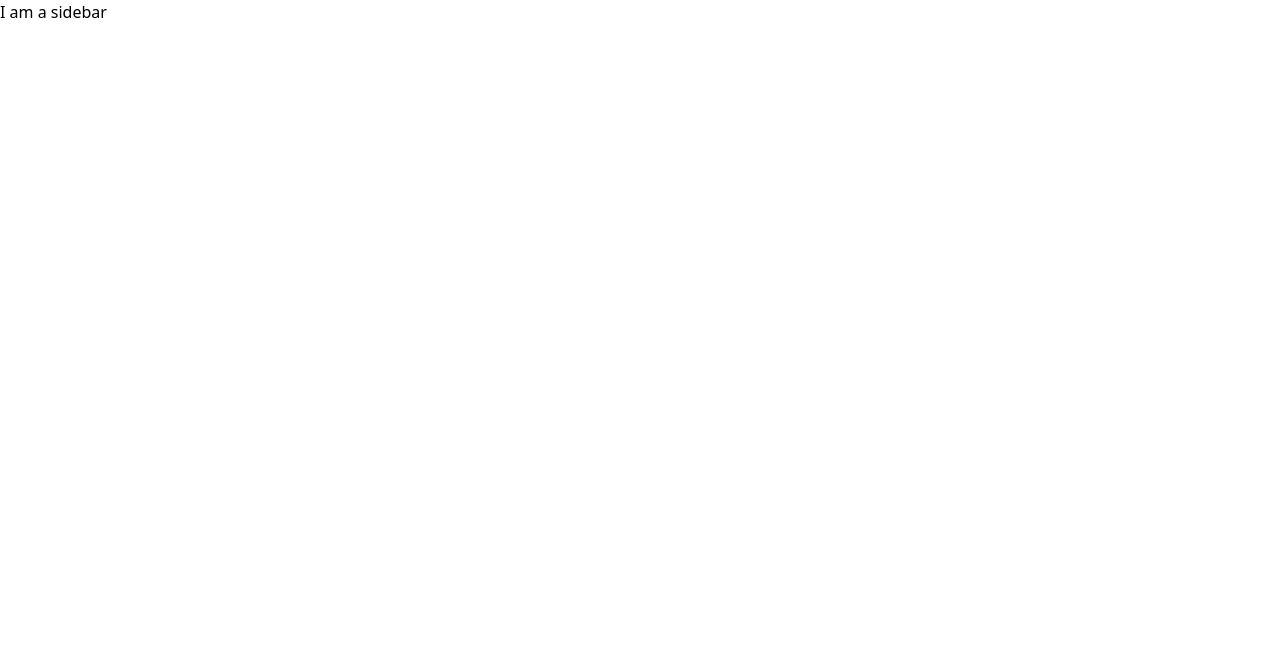
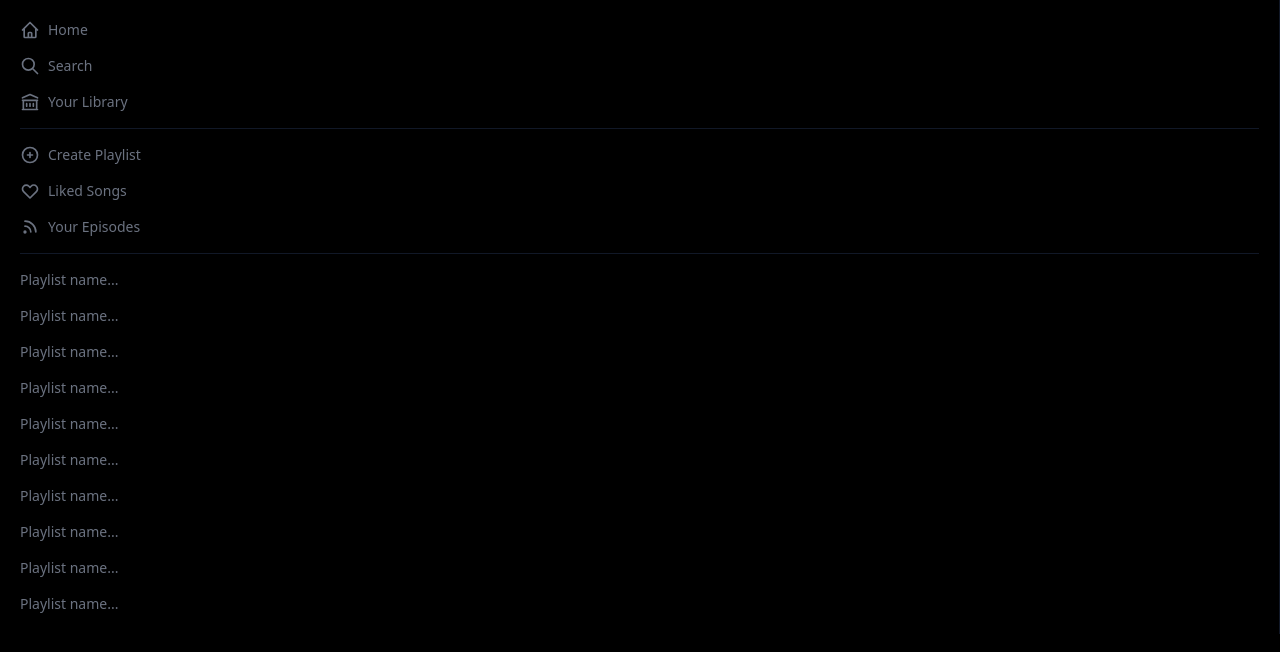
Before and after one commit to bhanujggandhi/spotify-clone-build, a Next.js app: page / in a window 1280 px wide. Shown: the top 652 px of the page. Built offline with nearby package versions, Linux system fonts and the light colour scheme.

Commit message:
style: Sidebar styled

```diff
--- a/components/Siderbar.tsx
+++ b/components/Siderbar.tsx
@@ -1,7 +1,62 @@
 import React from 'react'
+import {
+  HomeIcon,
+  SearchIcon,
+  LibraryIcon,
+  PlusCircleIcon,
+  HeartIcon,
+  RssIcon,
+} from '@heroicons/react/outline'
 
 function Siderbar() {
-  return <h1>I am a sidebar</h1>
+  return (
+    <div className="border-r border-gray-900 p-5 text-sm text-gray-500">
+      <div className="space-y-4">
+        <button className="flex items-center space-x-2 hover:text-white">
+          <HomeIcon className="h-5 w-5" />
+          <p>Home</p>
+        </button>
+        <button className="flex items-center space-x-2 hover:text-white">
+          <SearchIcon className="h-5 w-5" />
+          <p>Search</p>
+        </button>
+        <button className="flex items-center space-x-2 hover:text-white">
+          <LibraryIcon className="h-5 w-5" />
+          <p>Your Library</p>
+        </button>
+
+        <hr className="border-t-[0.1px] border-gray-900" />
+
+        <button className="flex items-center space-x-2 hover:text-white">
+          <PlusCircleIcon className="h-5 w-5" />
+          <p>Create Playlist</p>
+        </button>
+        <button className="flex items-center space-x-2 hover:text-white">
+          <HeartIcon className="h-5 w-5" />
+          <p>Liked Songs</p>
+        </button>
+        <button className="flex items-center space-x-2 hover:text-white">
+          <RssIcon className="h-5 w-5" />
+          <p>Your Episodes</p>
+        </button>
+
+        <hr className="border-t-[0.1px] border-gray-900" />
+
+        {/* Playlist */}
+
+        <p className="cursor-pointer hover:text-white">Playlist name...</p>
+        <p className="cursor-pointer hover:text-white">Playlist name...</p>
+        <p className="cursor-pointer hover:text-white">Playlist name...</p>
+        <p className="cursor-pointer hover:text-white">Playlist name...</p>
+        <p className="cursor-pointer hover:text-white">Playlist name...</p>
+        <p className="cursor-pointer hover:text-white">Playlist name...</p>
+        <p className="cursor-pointer hover:text-white">Playlist name...</p>
+        <p className="cursor-pointer hover:text-white">Playlist name...</p>
+        <p className="cursor-pointer hover:text-white">Playlist name...</p>
+        <p className="cursor-pointer hover:text-white">Playlist name...</p>
+      </div>
+    </div>
+  )
 }
 
 export default Siderbar
--- a/pages/index.tsx
+++ b/pages/index.tsx
@@ -2,7 +2,7 @@
 
 export default function Home() {
   return (
-    <div className="">
+    <div className="h-screen overflow-hidden bg-black">
       <main>
         <Siderbar />
         {/* Center */}
```
